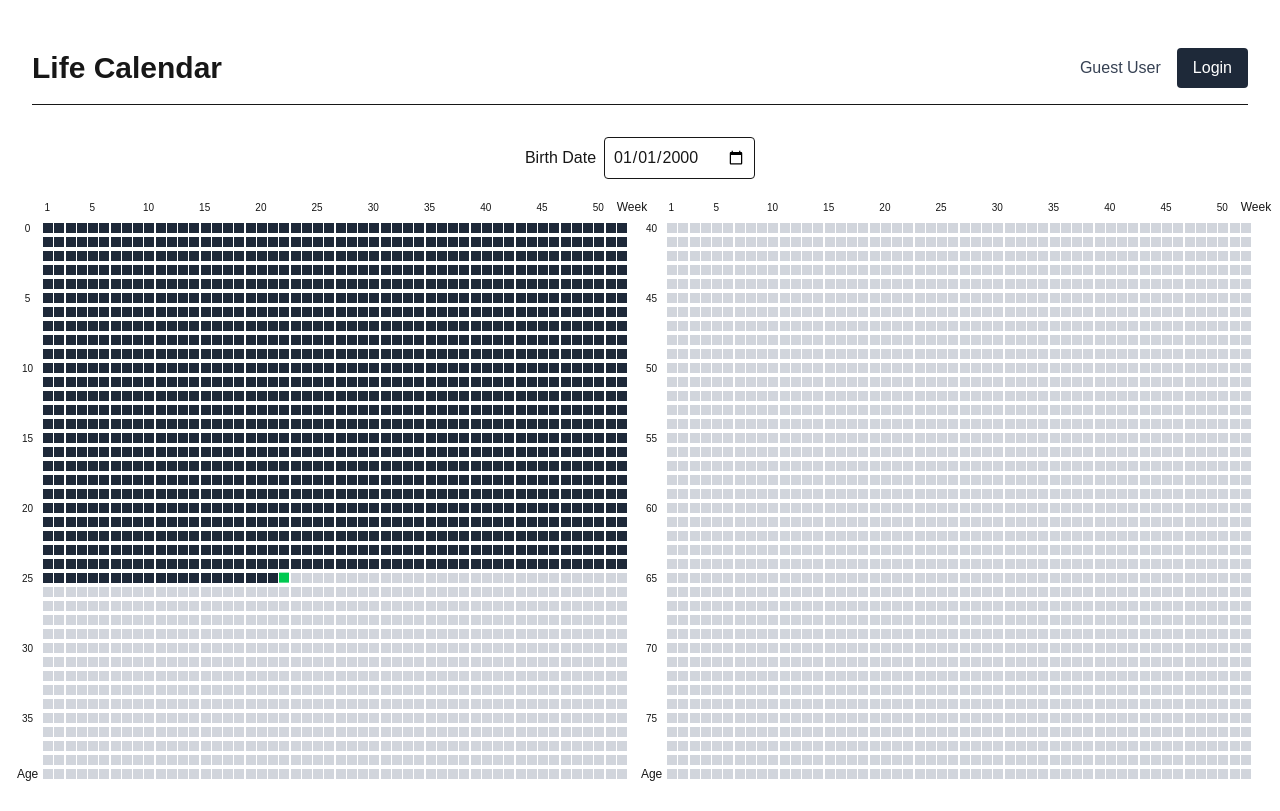
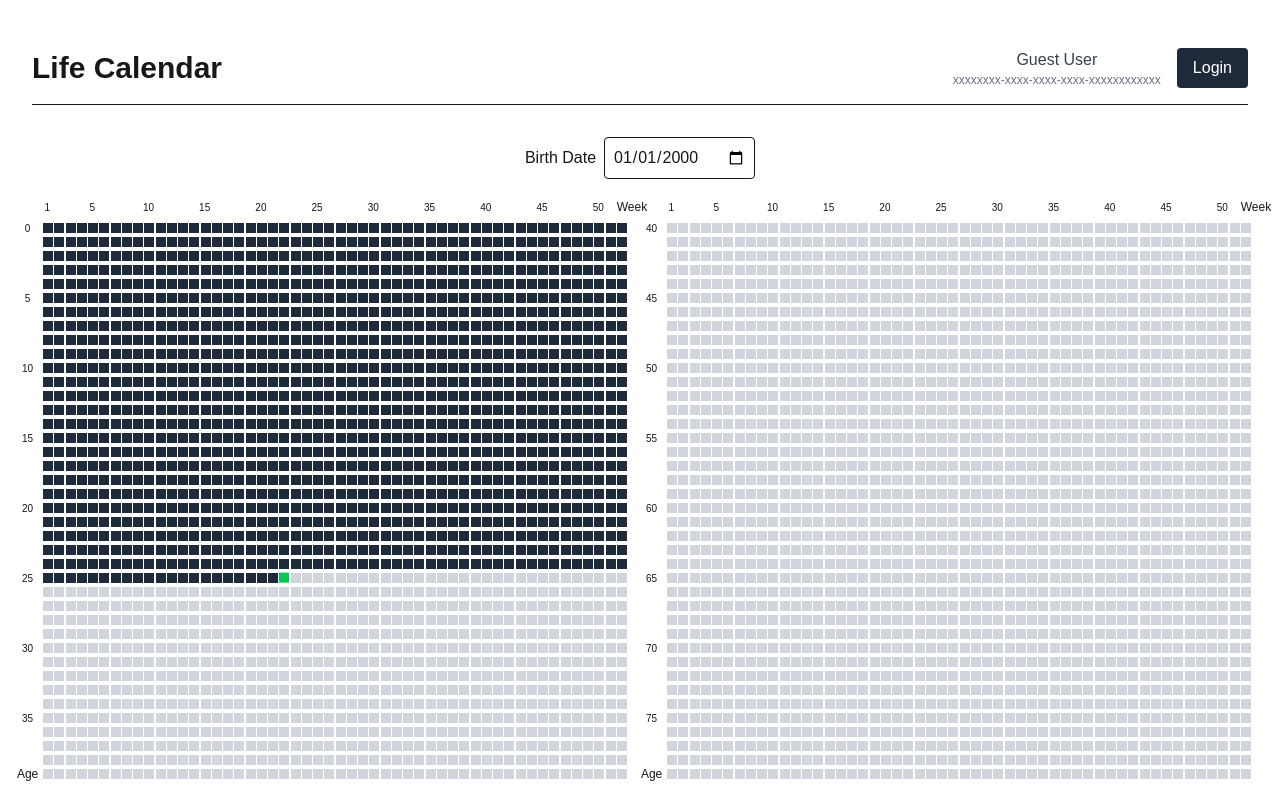
Before and after one commit to qkitzero/life-calendar-frontend, a Next.js app: page / in a window 1280 px wide. Built offline with nearby package versions, Linux system fonts and the light colour scheme; no server answers.

Commit message:
update: user

```diff
--- a/src/components/User.tsx
+++ b/src/components/User.tsx
@@ -7,6 +7,9 @@
     return (
       <div className="flex flex-col items-center">
         <span className="text-gray-700">Guest User</span>
+        <span className="text-gray-500 text-xs">
+          xxxxxxxx-xxxx-xxxx-xxxx-xxxxxxxxxxxx
+        </span>
       </div>
     );
   }
```
